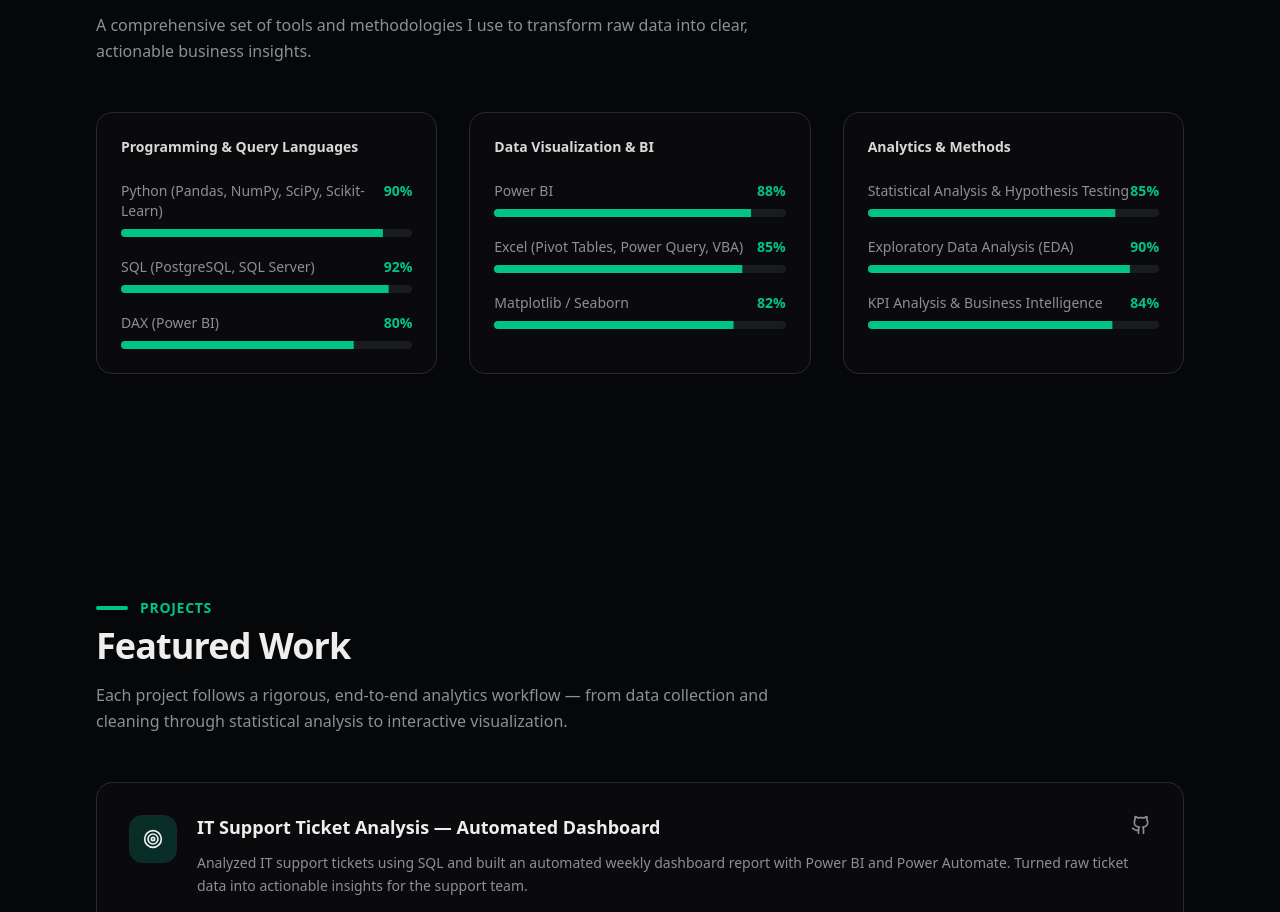
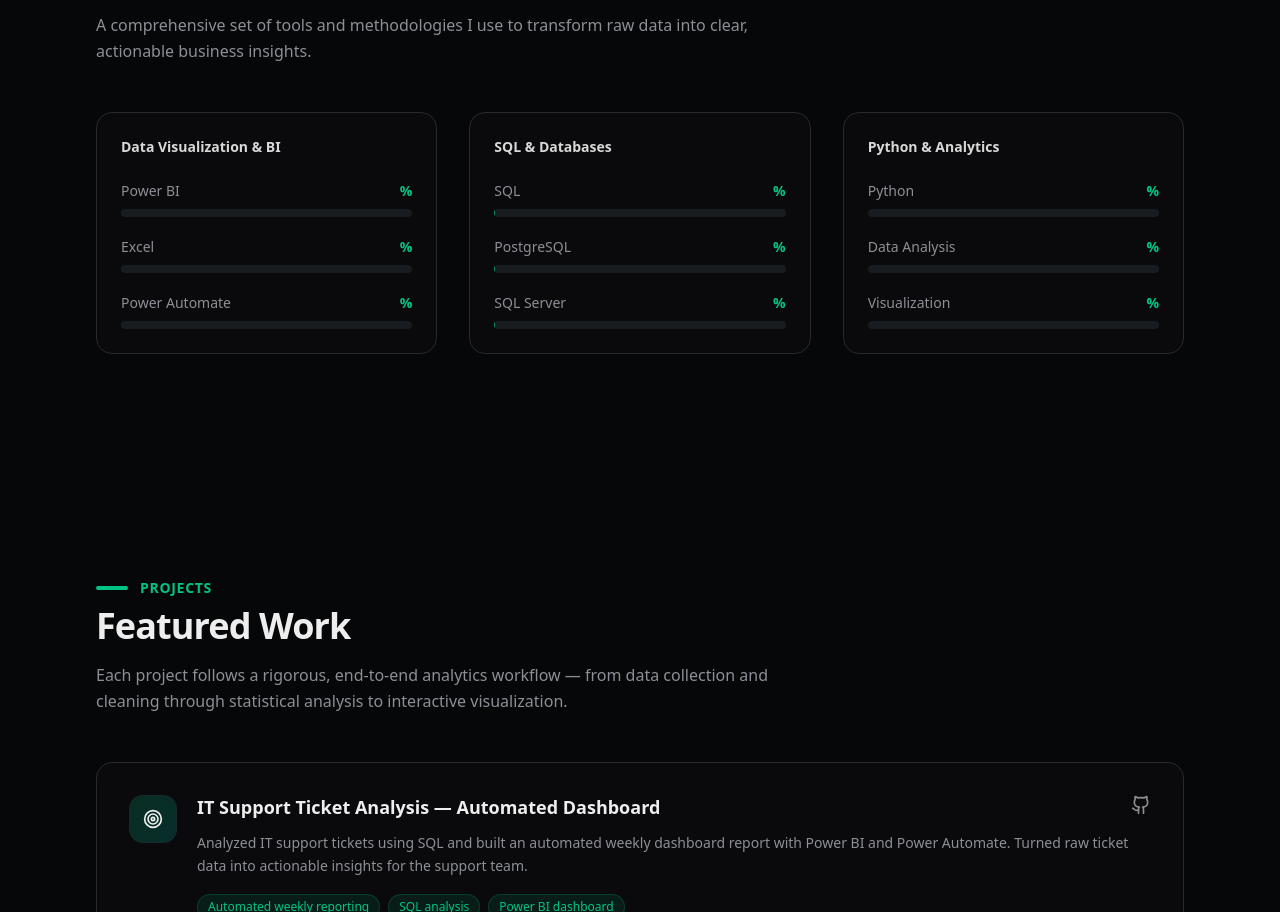
Before and after one commit to senaerdemm2/portfolio, a Next.js app: page / in a window 1280 px wide. Shown: the part 3373-4285 px from the top of the page. Built offline with nearby package versions, Linux system fonts and the light colour scheme.

Commit message:
Update skill categories and details in page.tsx

```diff
--- a/src/app/page.tsx
+++ b/src/app/page.tsx
@@ -53,29 +53,30 @@ const TECH_STACK = [
 
 const SKILL_CATEGORIES = [
   {
-    title: "Programming & Query Languages",
+    title: "Data Visualization & BI",
     skills: [
-      { name: "Python (Pandas, NumPy, SciPy, Scikit-Learn)", level: 90 },
-      { name: "SQL (PostgreSQL, SQL Server)", level: 92 },
-      { name: "DAX (Power BI)", level: 80 },
+      { name: "Power BI", details: "DAX · Power Query · Data Modeling · KPI Dashboards · Drill-Through" },
+      { name: "Excel", details: "PivotTables · Formulas · Data Analysis" },
+      { name: "Power Automate", details: "Automated Reporting · Scheduled Flows" },
     ],
   },
   {
-    title: "Data Visualization & BI",
+    title: "SQL & Databases",
     skills: [
-      { name: "Power BI", level: 88 },
-      { name: "Excel (Pivot Tables, Power Query, VBA)", level: 85 },
-      { name: "Matplotlib / Seaborn", level: 82 },
+      { name: "SQL", details: "CTEs · JOINs · Aggregations · CASE WHEN" },
+      { name: "PostgreSQL", details: "Data Analysis · Data Preparation · Validation" },
+      { name: "SQL Server", details: "Queries · Data Analysis" },
     ],
   },
   {
-    title: "Analytics & Methods",
+    title: "Python & Analytics",
     skills: [
-      { name: "Statistical Analysis & Hypothesis Testing", level: 85 },
-      { name: "Exploratory Data Analysis (EDA)", level: 90 },
-      { name: "KPI Analysis & Business Intelligence", level: 84 },
+      { name: "Python", details: "Pandas · NumPy · SciPy · Scikit-Learn" },
+      { name: "Data Analysis", details: "EDA · Data Cleaning · Data Validation" },
+      { name: "Visualization", details: "Matplotlib · Seaborn · Plotly" },
     ],
   },
+
 ];
 
 const PROJECTS = [
```
